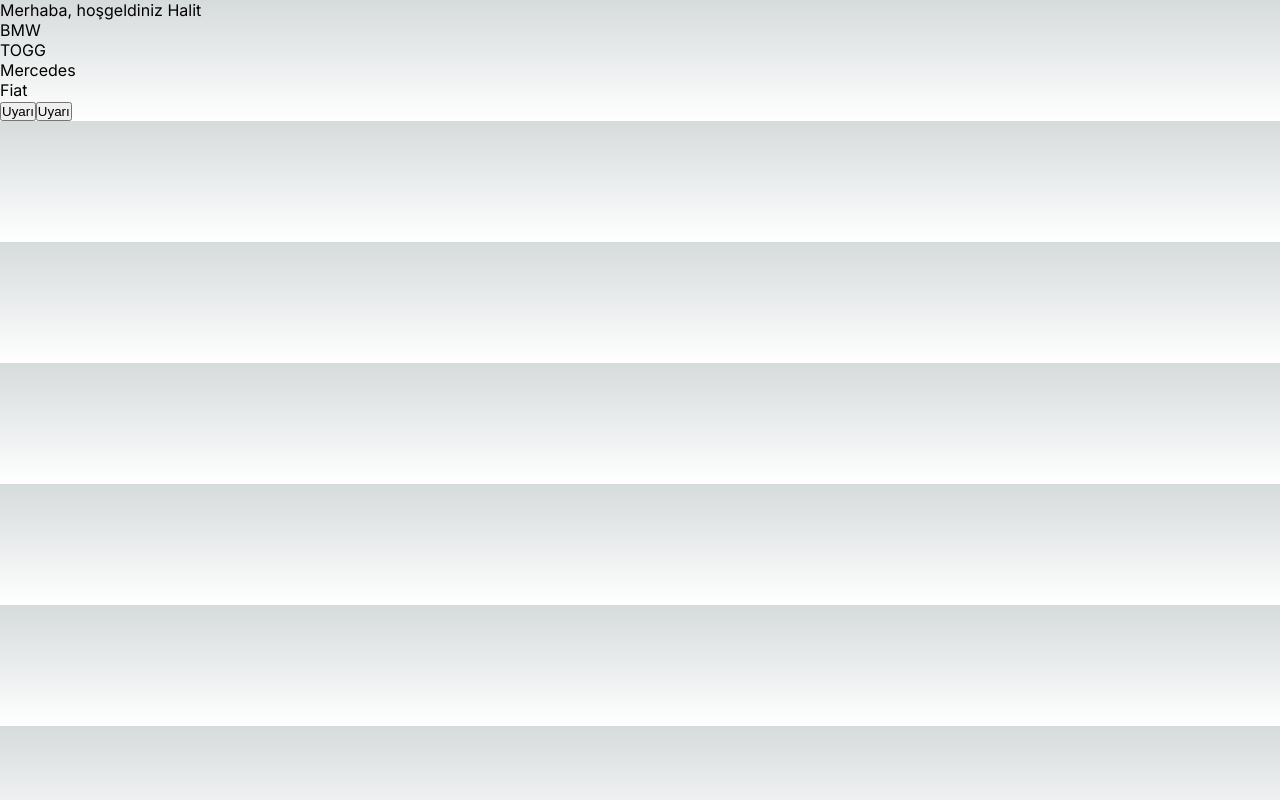
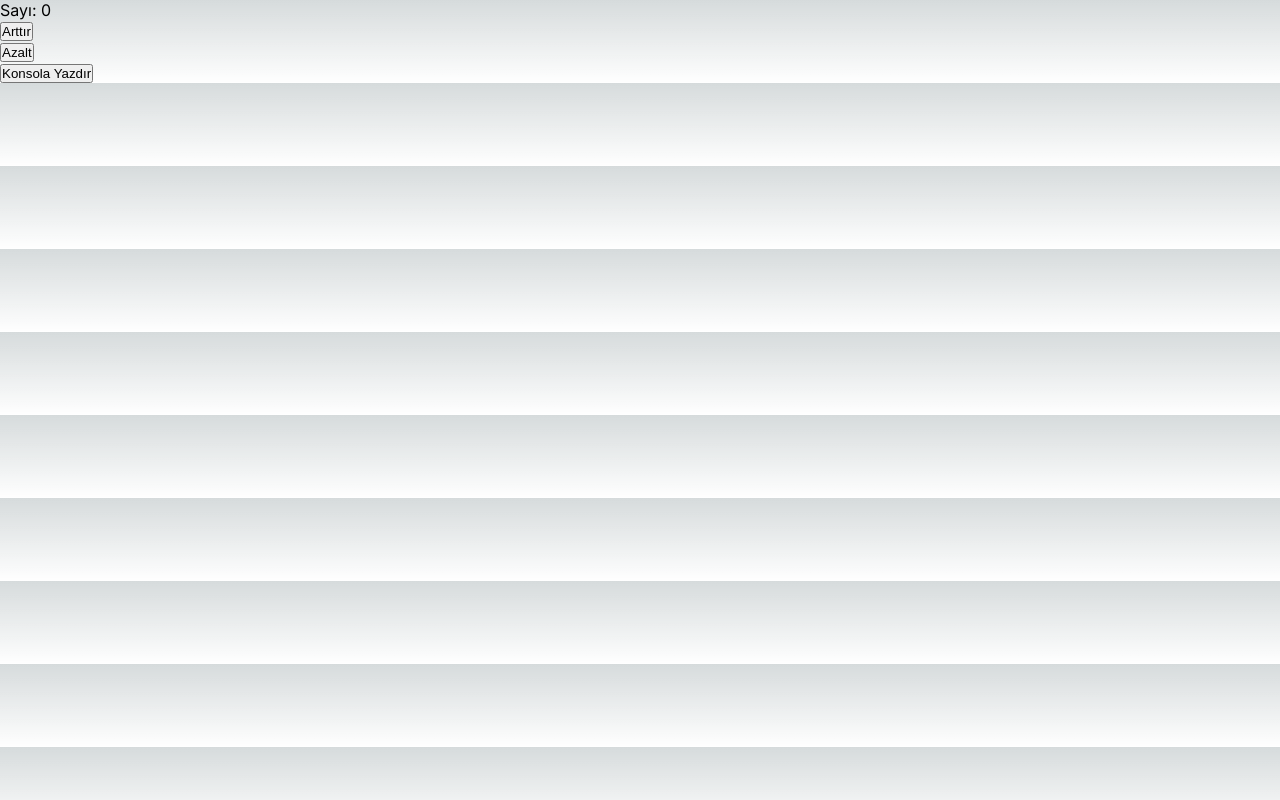
Before and after one commit to halitkalayci/tki-react, a Next.js app: page / in a window 1280 px wide. Built offline with nearby package versions, Linux system fonts and the light colour scheme.

Commit message:
useState-useEffect

```diff
--- a/app/page.js
+++ b/app/page.js
@@ -1,6 +1,8 @@
+"use client"
 import Image from 'next/image'
 import styles from './page.module.css'
-
+import { useEffect, useState } from 'react';
+// SSR - CSR
 // Component
 // Functional Component - Class Based Component
 // <div class="x"> </div>
@@ -19,19 +21,34 @@
   // forEach
   // map
   // jsx içerisinde iterasyonlar her zaman map ile yapılmalı.
+  // iterasyon sonucu ortaya çıkan jsx elemanlarının parentina key value verilmeli
+  let number = 0;
+  // ekranda değişikliği takip edilmesi gereken (watchable)
+  // değişkenler reactin belirlediği şekilde oluşturulmalı.
+
+  // React Hooks => useX useY
+  const [count, setCount] = useState(0);
+  useEffect(() => {
+    console.log(count);
+  }, [count]); // deplist
+
+  useEffect(() => {
+    console.log("sayfa  yüklendi");
+  },[])
+  // n adet useEffect n adet useState
+  // watcher
   return (
     <>
-      <div>
-        Merhaba, hoşgeldiniz {name}
-        <div>
-          <ul>
-            {cars.map(car => <li>{car}</li>)}
-          </ul>
-        </div>
-        <button onClick={() => {alert("Butona tıklandı.")}}>Uyarı</button>
-        <button onClick={clickFunction}>Uyarı</button>
-      </div>
-      <div></div>
+      <p> Sayı: {count}  </p>
+      <button onClick={() => {
+        setCount(count + 1); // async ve await yok
+      }}> Arttır </button>
+      <br />
+      <button onClick={() => {
+        setCount(count - 1)
+      }}> Azalt </button>
+      <br />
+      <button onClick={() => console.log(count)}>Konsola Yazdır</button>
     </>
   )
 }
```
